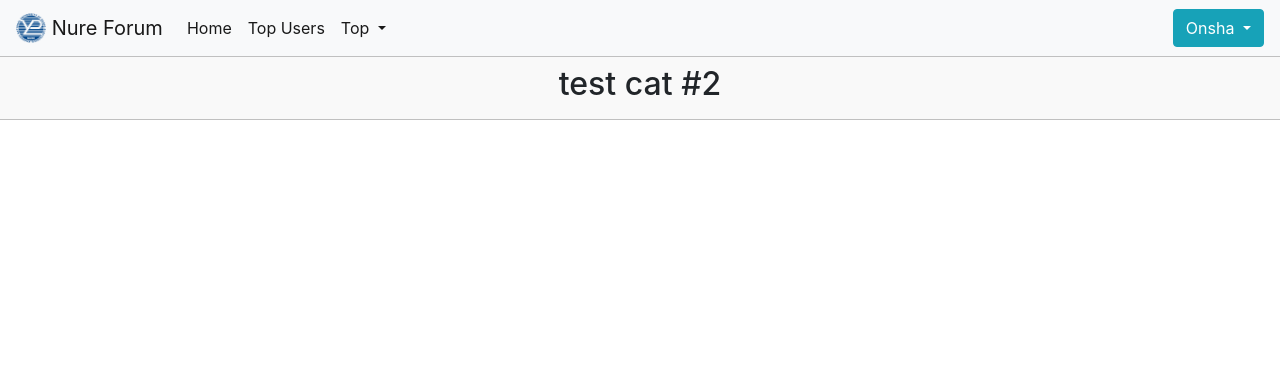
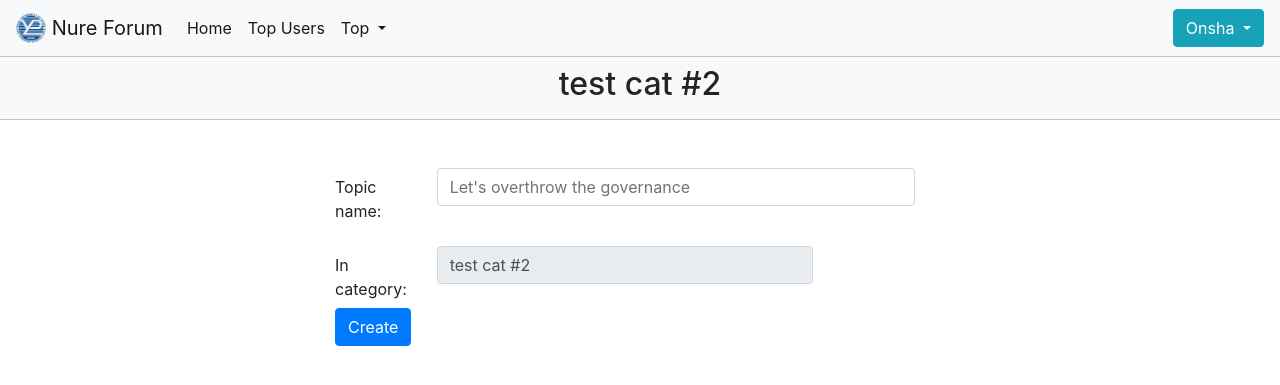
Before and after one commit to OnshaBogdan/NureForum, a Django app: page /category/3/ in a window 1280 px wide. Shown: the top 385 px of the page. Run offline with Django 3.2, Linux system fonts and the light colour scheme; a user stored in the database is signed in; data comes from the database, SQL or seed files in the repository; both versions use the stored data as it was after the commit; some libraries are stand-ins or nearby versions.

Commit message:
-added form for creating topics

```diff
--- a/forumengine/static/forumengine/css/styles.css
+++ b/forumengine/static/forumengine/css/styles.css
@@ -40,3 +40,8 @@ border-top: 1px solid silver;
 border-bottom: 1px solid silver;
 background-color:#f9f9f9;
 }
+.topic_create_block{
+padding-top:25px;
+padding-bottom:25px;
+border-top: 1px solid silver;
+}
--- a/forumengine/templates/forumengine/category_detail_template.html
+++ b/forumengine/templates/forumengine/category_detail_template.html
@@ -1,16 +1,44 @@
 {%extends 'base.html'%}
-
-
-
+{% load static %}
 
 {% block content %}
 <div class="container-fluid title-container">
     <h2 class="mt-2 mb-3 text-center">
-    {{ category.title }}
+        {{ category.title }}
 </div>
 
 {% for topic in topic_list %}
 {% include 'forumengine/includes/topic_card_template.html' %}
 {% endfor %}
+{% if request.user.is_authenticated %}
+<div class="container w-50 mt-5">
+    <div class="row justify-content-center align-items-center">
+        <form class="col-12" action="{% url 'create_topic_url' %}" method="post">
+            {% csrf_token %}
+            <div class="row">
+                <div class="form-group row col-12">
+                    <label for="title" class="col-sm-2 col-form-label">Topic name:</label>
+                    <div class="col-sm-10">
+                        <input type="text" class="form-control" name="title" id="title" placeholder="Let's overthrow the governance">
+                    </div>
+                </div>
 
+            </div>
+            <div class="row">
+                <div class="form-group row col-12">
+                    <label for="category_title" class="col-sm-2 col-form-label">In category:</label>
+                    <div class="col-sm-8">
+                        <input type="email" class="form-control" id="category_title" name="category_title"
+                               placeholder="{{ category.title }}" value="{{ category.title }}" readonly>
+                    </div>
+                    <div class="col">
+                        <button type="submit" class="btn btn-primary">Create</button>
+                    </div>
+                </div>
+
+            </div>
+        </form>
+    </div>
+</div>
+{% endif%}
 {% endblock%}
--- a/forumengine/templates/forumengine/includes/message_card_template.html
+++ b/forumengine/templates/forumengine/includes/message_card_template.html
@@ -14,13 +14,14 @@
                 <i class="fas fa-arrows-alt-v fa-lg"></i> <strong>{{message.rating}}</strong>
             </div>
             <div class="col-sm-4 text-right">
-
                 <form action="{% url 'vote_message_url' %}" method="post">
                     {% csrf_token %}
+
                     <input type="hidden" name="message_id" value="{{ message.message_id }}">
                     <input type="hidden" name="slug" value="{{ message.topic.slug}}">
                     <input type="hidden" name="page" value="{{ page_object.number }}">
                     <div class="btn-group" role="group" aria-label="Basic example">
+
                         {% if request.user.is_authenticated and not voted|hash:message.message_id%}
                             <button type="submit" class="btn btn-success btn-sm" name="plus" value="1">
                                 &nbsp;<strong>+</strong>&nbsp
@@ -28,7 +29,7 @@
                             <button type="submit" class="btn btn-danger btn-sm" name="minus" value="1">
                                 &nbsp;<strong>–</strong>&nbsp
                             </button>
-                        {%else%}
+                        {%elif request.user.is_authenticated and voted|hash:message.message_id %}
                             <button type="submit" class="btn btn-success btn-sm" name="plus" value="1" disabled>
                                 &nbsp;<strong>+</strong>&nbsp
                             </button>
--- a/forumengine/templates/forumengine/index.html
+++ b/forumengine/templates/forumengine/index.html
@@ -11,6 +11,7 @@
     <h2 class="text-center mt-2 mb-3">Categories: </h2>
 </div>
 
+
 {% for category in category_list%}
 {% include 'forumengine/includes/category_card_template.html' %}
 {% endfor %}
--- a/forumengine/urls.py
+++ b/forumengine/urls.py
@@ -4,6 +4,7 @@ from .views import *
 urlpatterns = [
     path('', category_list, name='category_list_view'),
     path('category/<str:slug>/', CategoryDetail.as_view(), name='category_detail_view'),
+    path('topic/create/', create_topic, name='create_topic_url'),
     path('topic/<str:slug>/', TopicDetail.as_view(), name='topic_detail_view'),
     path('user/<int:id>/', UserDetail.as_view(), name='user_detail_url'),
     path('sign-up/', UserCreate.as_view(), name='user_sign_up_url'),
--- a/forumengine/views.py
+++ b/forumengine/views.py
@@ -84,13 +84,14 @@ class TopicDetail(View):
             last_message = ''
             empty = True
         voted = {}
-        user = ForumUser.objects.get(username=request.user.username)
-        for i in messages:
-            try:
-                i.voted_users.get(username=user.username)
-                voted[i.message_id] = True
-            except forumengine.models.ForumUser.DoesNotExist:
-                voted[i.message_id] = False
+        if request.user.is_authenticated:
+            user = ForumUser.objects.get(username=request.user.username)
+            for i in messages:
+                try:
+                    i.voted_users.get(username=user.username)
+                    voted[i.message_id] = True
+                except forumengine.models.ForumUser.DoesNotExist:
+                    voted[i.message_id] = False
 
         context = {
             'topic': obj,
@@ -124,7 +125,7 @@ class VoteMessage(View):
             else:
                 message.vote(current_user, False)
         finally:
-            return redirect(reverse('topic_detail_view', kwargs={'slug':slug}) + '?page='+page)
+            return redirect(reverse('topic_detail_view', kwargs={'slug': slug}) + '?page=' + page)
 
 
 class UserDetail(View):
@@ -191,6 +192,11 @@ def logout_view(request):
 
 
 def create_message(request):
+    print(request.method)
+    print(request.method)
+    print(request.method)
+    print(request.method)
+    print(request.method)
     if request.method == 'POST':
         title = request.POST.get('title', False)
         topic = Topic.objects.get(title=title)
@@ -202,3 +208,21 @@ def create_message(request):
         message.save()
 
         return redirect('topic_detail_view', slug=topic.slug)
+
+
+def create_topic(request):
+    if request.method == 'POST':
+        title = request.POST.get('title', False)
+        category_title = request.POST.get('category_title', False)
+        cat = Category.objects.get(title=category_title)
+        user = ForumUser.objects.get(username=request.user.username)
+        print()
+        print(user.username)
+        print(cat.title)
+        print(title)
+        print()
+        obj = Topic(title=title, category=cat, author=user)
+        obj.save()
+
+        return redirect('topic_detail_view', slug=obj.slug)
+    return redirect('category_list_view')
```
Also changed, not shown: forumengine/templates/forumengine/includes/topic_card_template.html (+10 -1 lines), db.sqlite3. Lines whose indentation alone changed are shown as unchanged.
